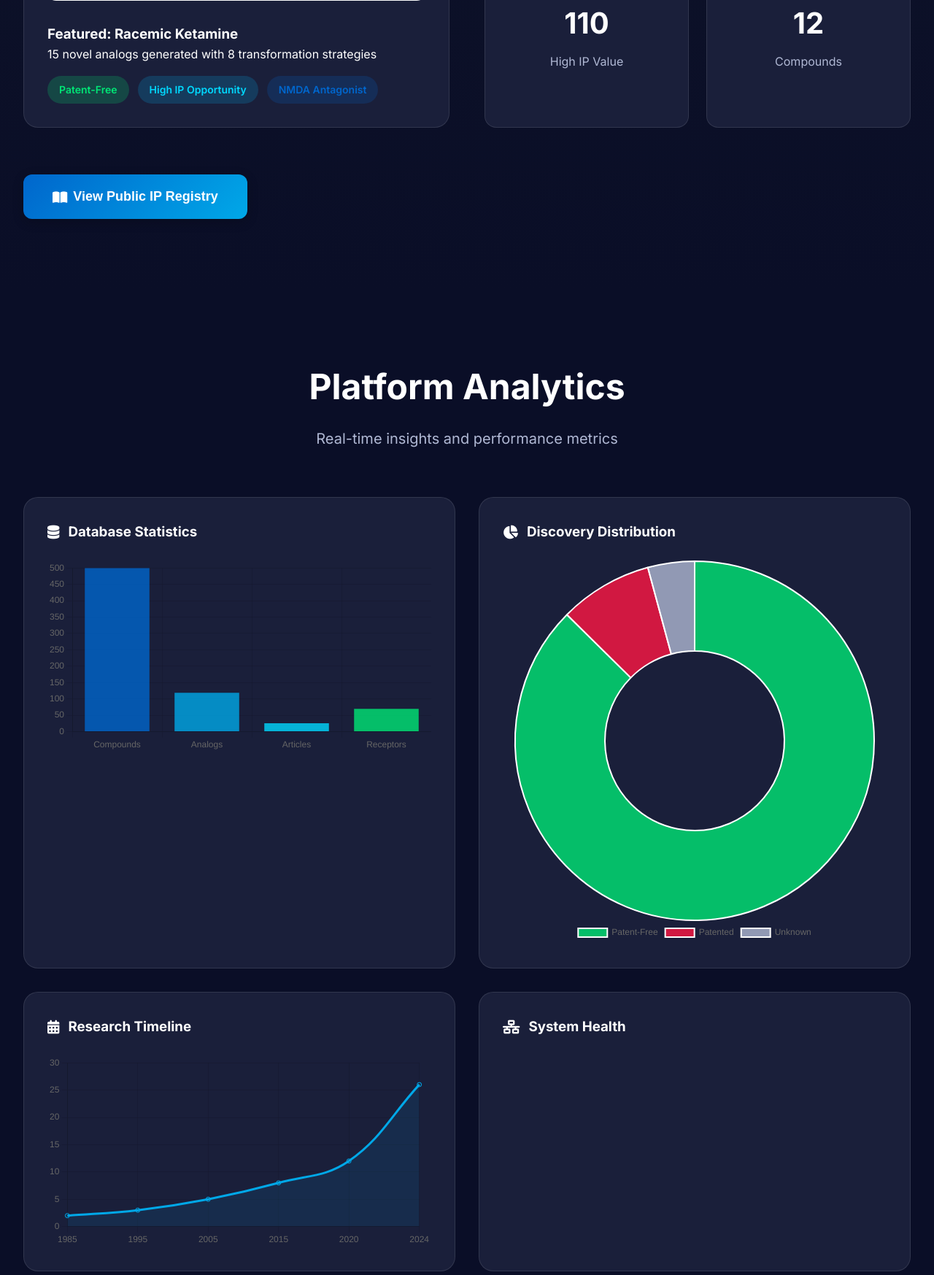
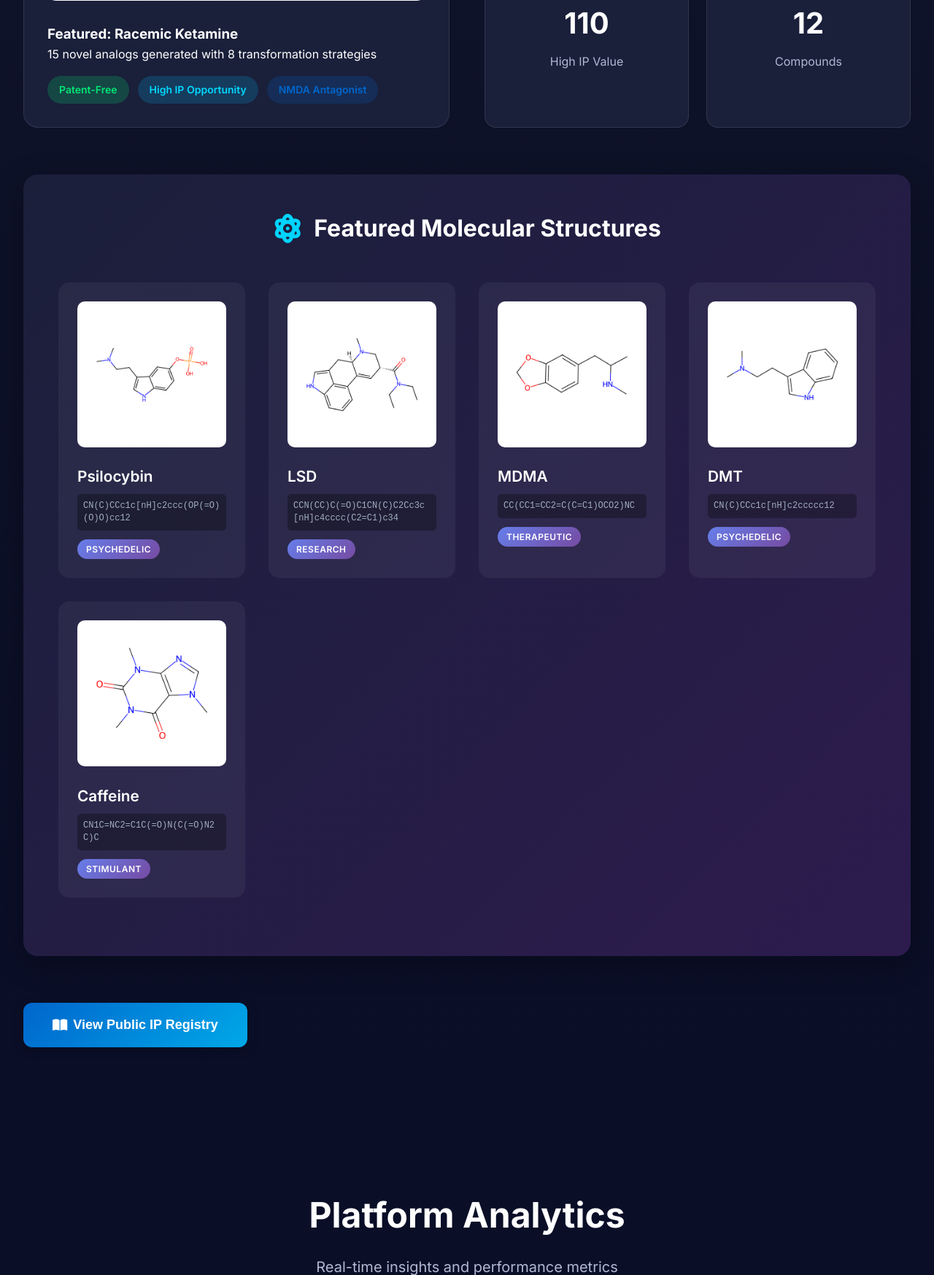
Before and after one commit to justincihi/pharmasight-platform, a FastAPI app: page / in a window 1280 px wide. Shown: the part 3473-5220 px from the top of the page at 73% size. Run offline with FastAPI, Linux system fonts and the light colour scheme.

Commit message:
Add molecular structures gallery to frontend with 5 featured molecules
- Added molecules gallery section to analog discoveries page
- Integrated 5 molecular structure images (psilocybin, LSD, MDMA, DMT, caffeine)
- Added SMILES strings for each molecule
- Added molecule tags (Psychedelic, Research, Therapeutic, Stimulant)
- Added CSS styles for responsive molecular gallery
- Hover effects and animations for molecule cards
- Ready for deployment

```diff
--- a/frontend/static/css/main.css
+++ b/frontend/static/css/main.css
@@ -617,3 +617,116 @@
 .stat-box {
     animation: fadeIn 0.6s ease-out;
 }
+
+
+
+/* Molecular Structures Gallery */
+.molecules-gallery {
+    margin: 4rem 0;
+    padding: 3rem;
+    background: linear-gradient(135deg, #1a1f3a 0%, #2d1b4e 100%);
+    border-radius: 20px;
+    box-shadow: 0 10px 40px rgba(0, 0, 0, 0.3);
+}
+
+.gallery-title {
+    text-align: center;
+    font-size: 2rem;
+    font-weight: 700;
+    color: #fff;
+    margin-bottom: 3rem;
+    display: flex;
+    align-items: center;
+    justify-content: center;
+    gap: 1rem;
+}
+
+.gallery-title i {
+    color: #00d4ff;
+    font-size: 2.5rem;
+}
+
+.molecules-grid {
+    display: grid;
+    grid-template-columns: repeat(auto-fit, minmax(250px, 1fr));
+    gap: 2rem;
+    margin-bottom: 2rem;
+}
+
+.molecule-card {
+    background: rgba(255, 255, 255, 0.05);
+    border-radius: 15px;
+    padding: 1.5rem;
+    transition: all 0.3s ease;
+    border: 2px solid transparent;
+    cursor: pointer;
+}
+
+.molecule-card:hover {
+    transform: translateY(-10px);
+    border-color: #00d4ff;
+    box-shadow: 0 15px 40px rgba(0, 212, 255, 0.3);
+    background: rgba(255, 255, 255, 0.1);
+}
+
+.molecule-card img {
+    width: 100%;
+    height: 200px;
+    object-fit: contain;
+    background: white;
+    border-radius: 10px;
+    padding: 1rem;
+    margin-bottom: 1rem;
+}
+
+.molecule-info h4 {
+    font-size: 1.3rem;
+    font-weight: 600;
+    color: #fff;
+    margin-bottom: 0.5rem;
+}
+
+.molecule-smiles {
+    font-family: 'Courier New', monospace;
+    font-size: 0.75rem;
+    color: #a0aec0;
+    background: rgba(0, 0, 0, 0.3);
+    padding: 0.5rem;
+    border-radius: 5px;
+    margin-bottom: 0.75rem;
+    word-break: break-all;
+    line-height: 1.4;
+}
+
+.molecule-tag {
+    display: inline-block;
+    padding: 0.25rem 0.75rem;
+    background: linear-gradient(135deg, #667eea 0%, #764ba2 100%);
+    color: white;
+    border-radius: 20px;
+    font-size: 0.75rem;
+    font-weight: 600;
+    text-transform: uppercase;
+    letter-spacing: 0.5px;
+}
+
+/* Responsive adjustments for molecular gallery */
+@media (max-width: 768px) {
+    .molecules-gallery {
+        padding: 2rem 1.5rem;
+    }
+
+    .molecules-grid {
+        grid-template-columns: repeat(auto-fit, minmax(200px, 1fr));
+        gap: 1.5rem;
+    }
+
+    .gallery-title {
+        font-size: 1.5rem;
+        flex-direction: column;
+    }
+
+    .molecule-card img {
+        height: 150px;
+    }
+}
--- a/frontend/templates/index.html
+++ b/frontend/templates/index.html
@@ -205,6 +205,53 @@
                 </div>
             </div>
 
+            <!-- Molecular Structures Gallery -->
+            <div class="molecules-gallery">
+                <h3 class="gallery-title"><i class="fas fa-atom"></i> Featured Molecular Structures</h3>
+                <div class="molecules-grid">
+                    <div class="molecule-card">
+                        <img src="/static/images/molecules/psilocybin.png" alt="Psilocybin Structure">
+                        <div class="molecule-info">
+                            <h4>Psilocybin</h4>
+                            <p class="molecule-smiles">CN(C)CCc1c[nH]c2ccc(OP(=O)(O)O)cc12</p>
+                            <span class="molecule-tag">Psychedelic</span>
+                        </div>
+                    </div>
+                    <div class="molecule-card">
+                        <img src="/static/images/molecules/lsd.png" alt="LSD Structure">
+                        <div class="molecule-info">
+                            <h4>LSD</h4>
+                            <p class="molecule-smiles">CCN(CC)C(=O)C1CN(C)C2Cc3c[nH]c4cccc(C2=C1)c34</p>
+                            <span class="molecule-tag">Research</span>
+                        </div>
+                    </div>
+                    <div class="molecule-card">
+                        <img src="/static/images/molecules/mdma.png" alt="MDMA Structure">
+                        <div class="molecule-info">
+                            <h4>MDMA</h4>
+                            <p class="molecule-smiles">CC(CC1=CC2=C(C=C1)OCO2)NC</p>
+                            <span class="molecule-tag">Therapeutic</span>
+                        </div>
+                    </div>
+                    <div class="molecule-card">
+                        <img src="/static/images/molecules/dmt.png" alt="DMT Structure">
+                        <div class="molecule-info">
+                            <h4>DMT</h4>
+                            <p class="molecule-smiles">CN(C)CCc1c[nH]c2ccccc12</p>
+                            <span class="molecule-tag">Psychedelic</span>
+                        </div>
+                    </div>
+                    <div class="molecule-card">
+                        <img src="/static/images/molecules/caffeine.png" alt="Caffeine Structure">
+                        <div class="molecule-info">
+                            <h4>Caffeine</h4>
+                            <p class="molecule-smiles">CN1C=NC2=C1C(=O)N(C(=O)N2C)C</p>
+                            <span class="molecule-tag">Stimulant</span>
+                        </div>
+                    </div>
+                </div>
+            </div>
+
             <div id="analogsGrid" class="discoveries-grid">
                 <!-- Analogs will be loaded dynamically -->
             </div>
```
